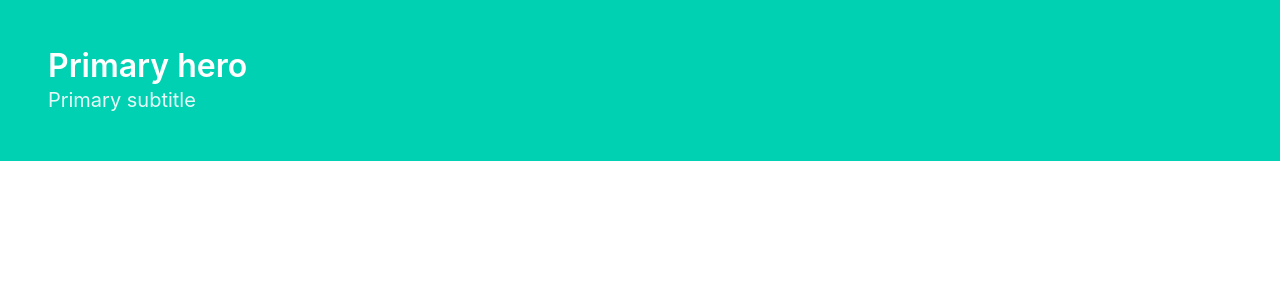
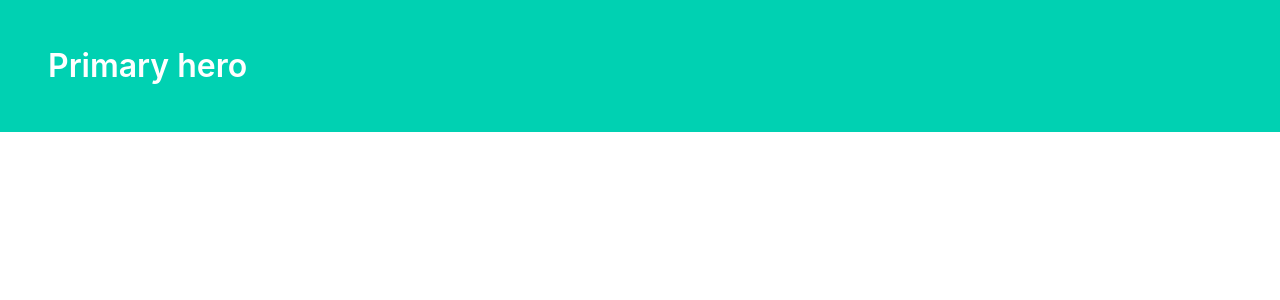
Before and after one commit to jpzambranoleon/Instagram-Clone, a Django app: template app/templates/app/tag.html in a window 1280 px wide. Shown: the part 52-352 px from the top of the page. Run offline with Django 3.2, Linux system fonts and the light colour scheme; the template is opened without the code that fills it, so the values that code supplies are empty.

Commit message:
updated tag.html

```diff
--- a/app/templates/app/tag.html
+++ b/app/templates/app/tag.html
@@ -81,9 +81,6 @@
           <p class="title">
             Primary hero
           </p>
-          <p class="subtitle">
-            Primary subtitle
-          </p>
         </div>
     </section>
 
```
